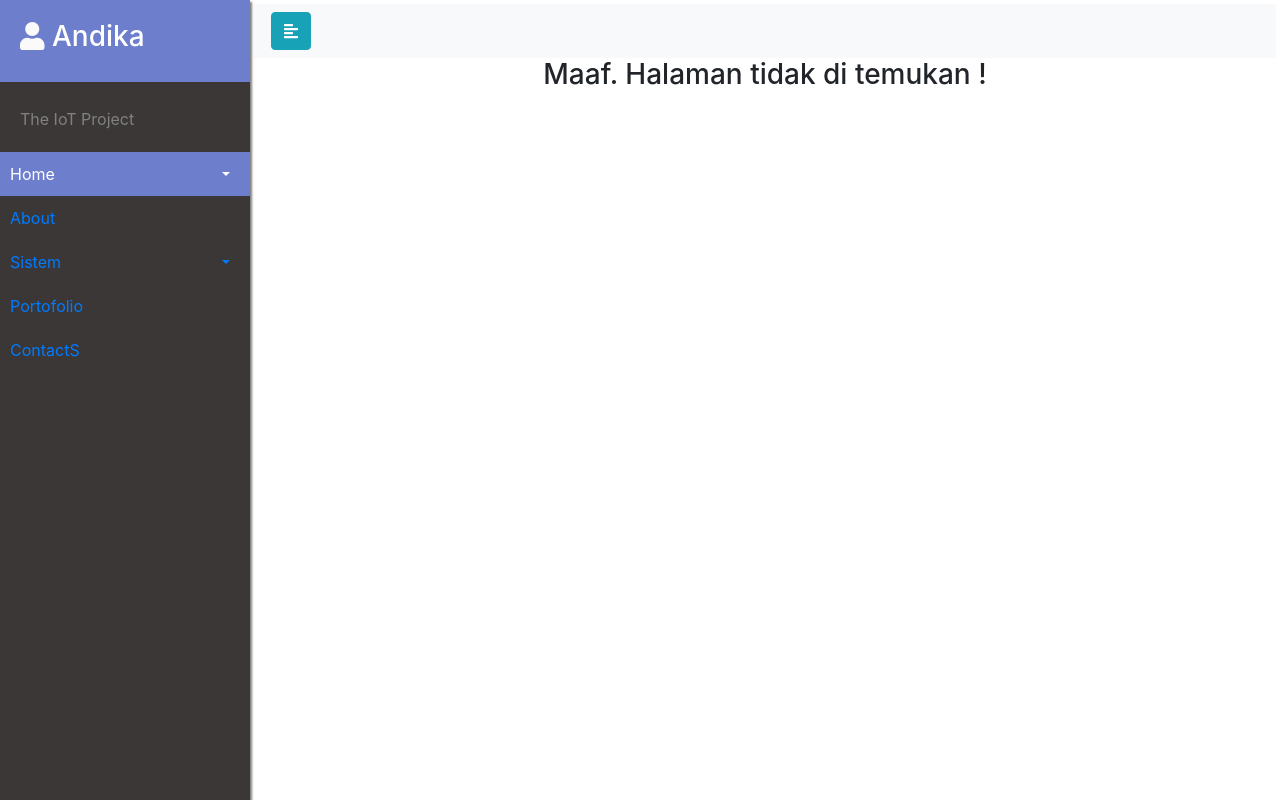
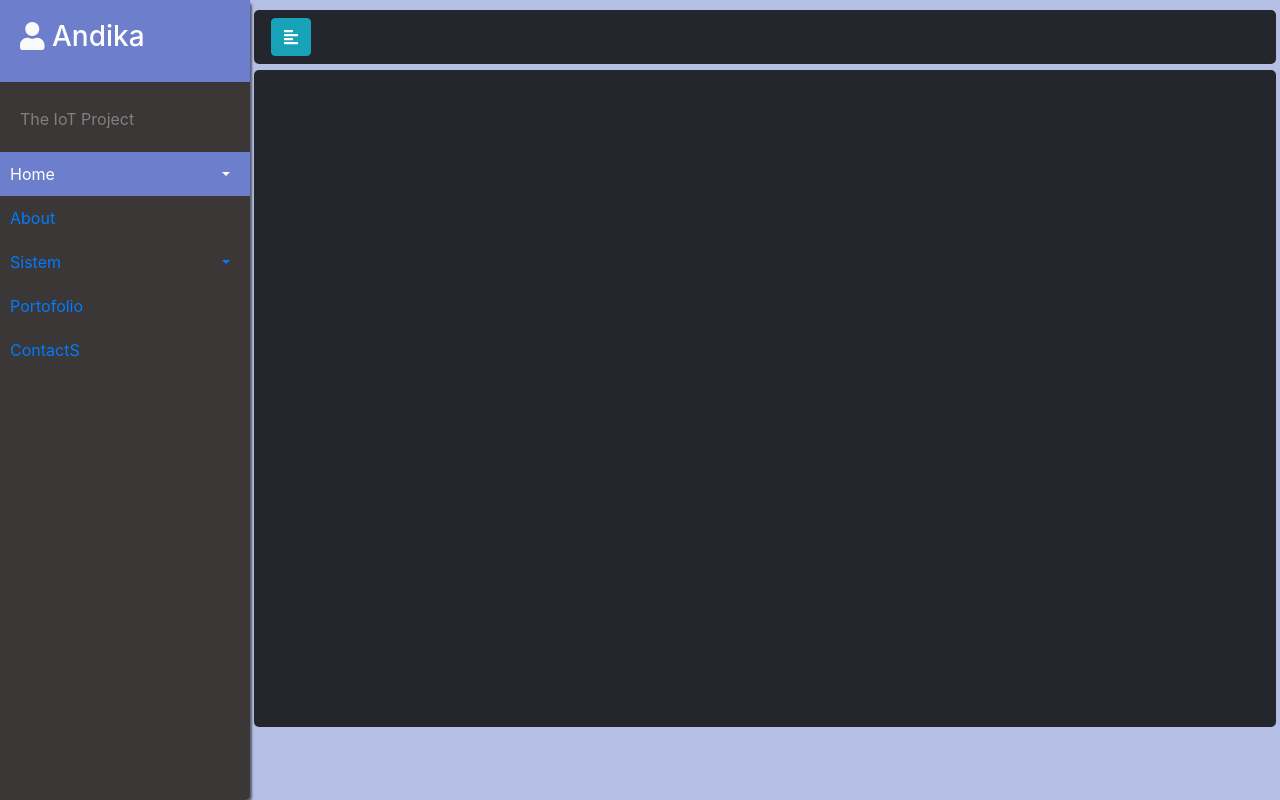
Before and after one commit to Fic21/tabgdika, a PHP site: page /index.php?page=Portfolio in a window 1280 px wide. Run offline with PHP 8.4, Linux system fonts and the light colour scheme; some libraries are stand-ins or nearby versions.

Commit message:
banyak penambahan file untuk halaman
-penambahan untuk monitoring,remote,power,portfolio,dan contanct

```diff
--- a/css/style2.css
+++ b/css/style2.css
@@ -2,6 +2,12 @@
 
 @import "https://fonts.googleapis.com/css?family=Poppins:300,400,500,600,700";
 
+body{
+    background-color: rgba(109, 127, 204,0.5);
+}
+p{
+    color:#fcfcfc;
+}
 .wrapper{
     display: flex;
     /*width: 100%;*/
@@ -23,6 +29,8 @@
     color: #fff;
     transition: all 0.3s;
     box-shadow: 2px 2px 2px rgba(0,0,0,0.5);
+    border-bottom-right-radius: 5px;
+    border-top-right-radius: 5px;
 
 }
 
@@ -80,6 +88,12 @@ a[data-toggle="collapse"]{
     text-decoration: none;
 }
 
+.navbar{
+    background-color: rgba(0, 0, 0,0.8);
+    border-radius: 5px;
+    margin-top: 6px;
+    margin-bottom: 6px;
+}
 
 
 
@@ -134,24 +148,57 @@ ul ul a{
 /*Dibawah ini untuk halaman*/
 /*for Home*/
 .halaman{
-    padding: 50px;
+    background-color: rgba(0, 0, 0,0.8);
+    width: 100%;
+    height: 657px;
+    padding: 20px;
+    border-radius: 5px;
+
 }
 .Home h1{
     text-align: center;
-    color: #292724;
+    color: #fcfcfc;
 }
 
 
 /*for about*/
 .About{
-   padding: 50px;
+    color: #fcfcfc;
+    padding: 50px;
 }
 
 /*for Remote*/
 .indikatorStatus{
+    padding: 30px;
+    background-color: rgba(0,0,0,0.1);
+    border-radius: 5px;
+}
+.dot {
    height: 15px;
    width:15px;
    background-color:red;
    border-radius: 15px;
-   border-color:blue;
+   float:left;
+   margin: 9px 9px;
 }
+.indikatorStatus h3{
+    color: #fff;
+
+}
+.indikatorContent{
+    margin-top: 30px;
+    padding: 30px;
+    background-color: rgba(0,0,0,0.1);
+    border-radius:5px;
+}
+.indikatorContent h4{
+    border-bottom: 3px solid #827b7a;
+    padding-bottom: 10px;
+    text-align: center;
+    color:#fcfcfc;
+    font-size: 30px;
+}
+.indikatorContent p{
+    padding: 5px;
+    font-size:20px;
+}
--- /dev/null
+++ b/halaman/Contacts.php
@@ -0,0 +1,3 @@
+<div class="halaman">
+
+</div>
--- /dev/null
+++ b/halaman/Portfolio.php
@@ -0,0 +1,3 @@
+<div class="halaman">
+
+</div>
--- /dev/null
+++ b/halaman/Power.php
@@ -0,0 +1,3 @@
+<div class="halaman">
+
+</div>
--- /dev/null
+++ b/halaman/Remote.php
@@ -0,0 +1,3 @@
+<div class="halaman">
+
+</div>
--- a/index.php
+++ b/index.php
@@ -67,12 +67,12 @@
                     <a href="index.php?page=Portfolio">Portofolio</a>
                 </li>
                 <li>
-                    <a href="index.php?page=ContactS">ContactS</a>
+                    <a href="index.php?page=Contacts">ContactS</a>
                 </li>
             </ul>
         </nav>
         <div id="content">
-            <nav class="navbar navbar-expand-lg navbar-light bg-light">
+            <nav class="navbar navbar-expand-lg">
                 <div class="container-fluid">
                     <button type="button" id="sidebarCollapse" class="btn btn-info">
                         <i class="fas fa-align-left"></i>
@@ -108,11 +108,11 @@
                         case 'Power';
                             include "halaman/Power.php";
                             break;
-                        case 'Portofolio';
-                            include "halaman/Portofolio.php";
+                        case 'Portfolio';
+                            include "halaman/Portfolio.php";
                             break;
-                        case 'ContactS':
-                            include "halaman/ContactS.php";
+                        case 'Contacts':
+                            include "halaman/Contacts.php";
                             break;
 
                         default:
```
Also changed, not shown: halaman/Monitoring.php (+9 -3 lines).
